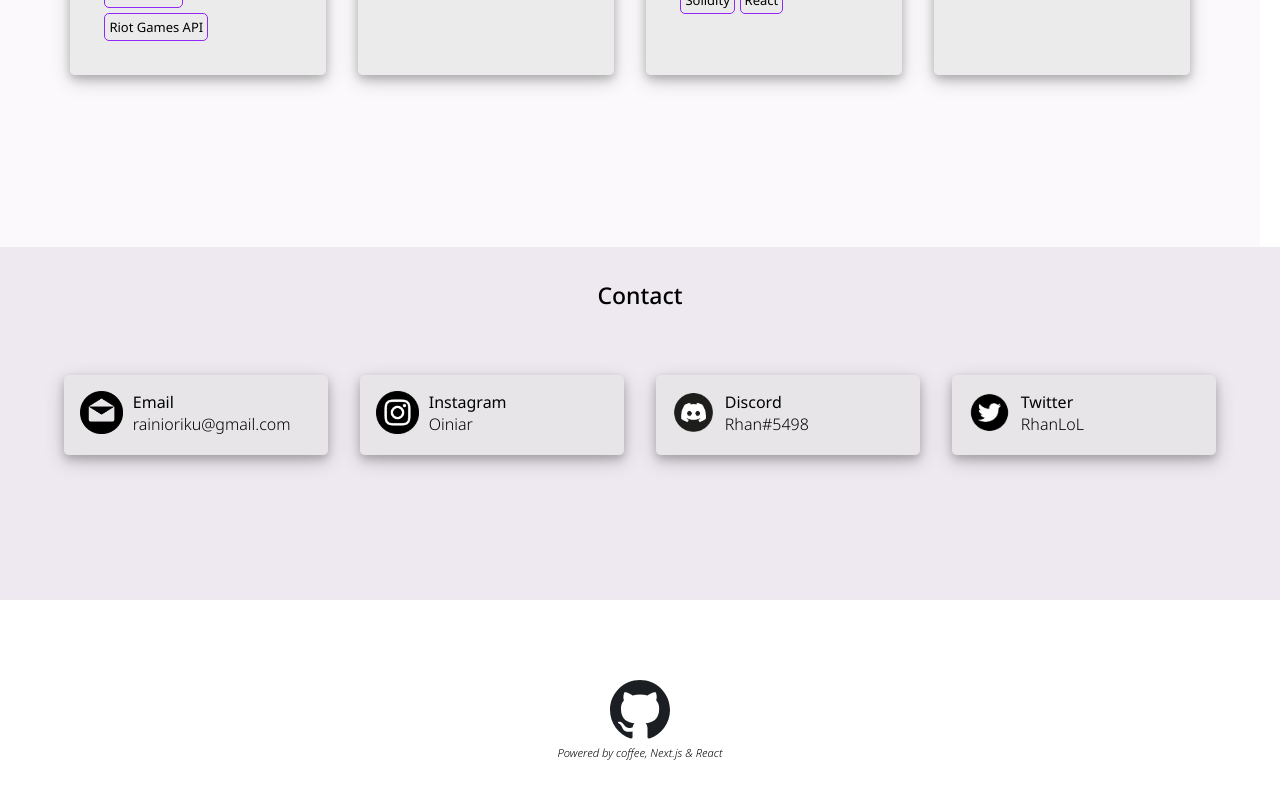
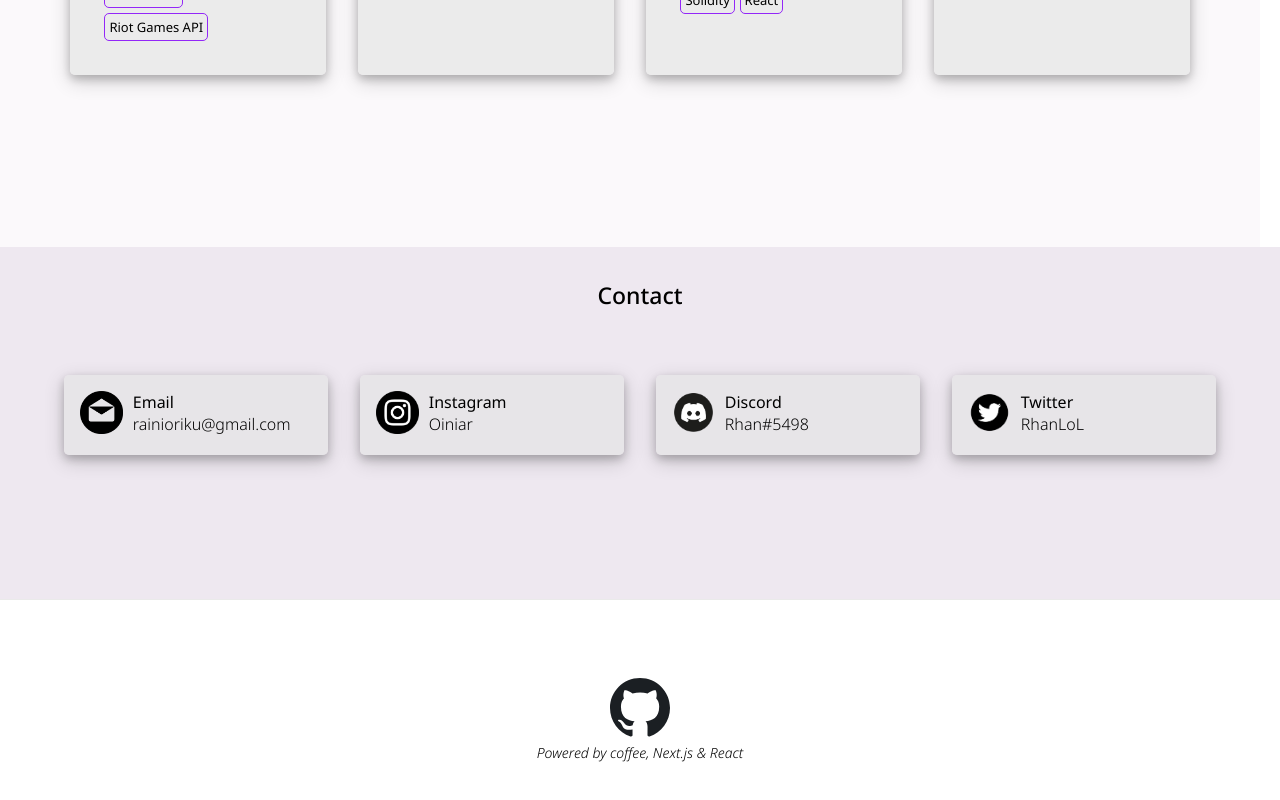
Before and after one commit to rikurainio/rikurainio2, a Next.js app: page / in a window 1280 px wide. Shown: the part 1953-2753 px from the top of the page. Built offline with nearby package versions, Linux system fonts and the light colour scheme.

Commit message:
adjust footer font-size

```diff
--- a/styles/footer.css
+++ b/styles/footer.css
@@ -22,7 +22,7 @@
 
   .footer-coffee {
       text-align: center;
-      font-size: .7rem;
+      font-size: 14px;
       font-style: italic;
       font-weight: 300;
   }
```
